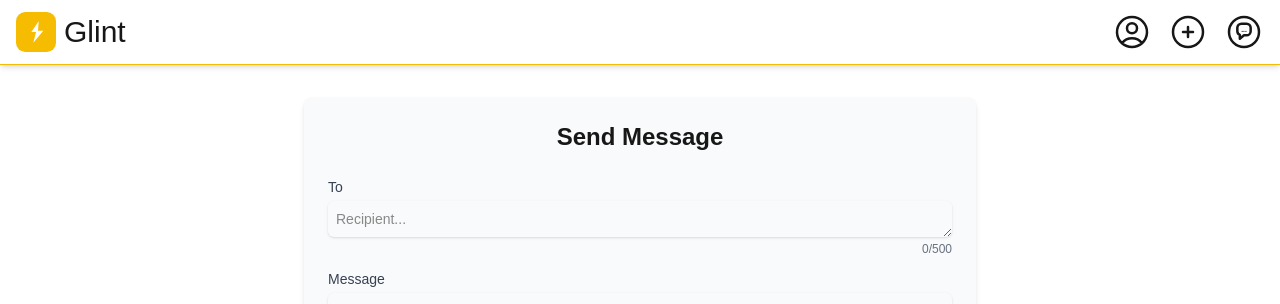
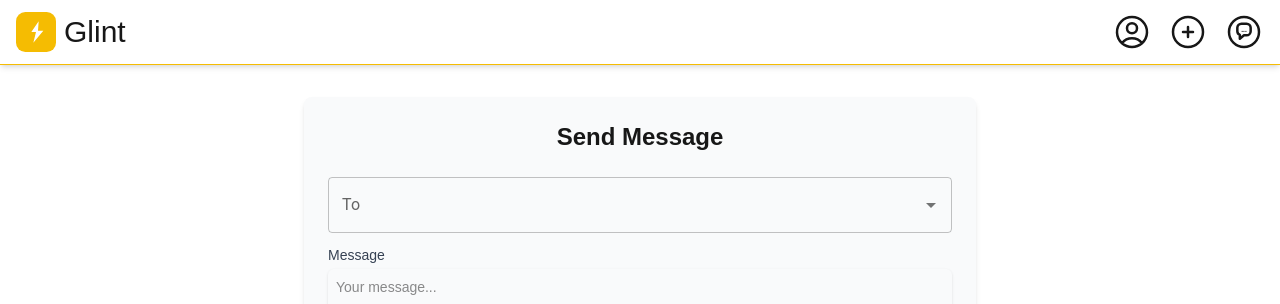
Before and after one commit to LaniakeanDev/Transcendance, a Next.js app: page /messages in a window 1280 px wide. Shown: the top 304 px of the page. Built offline with nearby package versions, Linux system fonts and the light colour scheme; no server answers; the database is empty.

Commit message:
receiver autocompletion

```diff
--- a/app/messages/page.tsx
+++ b/app/messages/page.tsx
@@ -1,12 +1,15 @@
 import { PrivateMessageForm } from '@/components/message-form';
 import MessageHistory from '@/components/message-history';
+import { prisma } from '@/lib/prisma';
+
+const users = await prisma.user.findMany();
 
 export default function PrivateMessages() {
   return (
     <main>
       <div className="flex flex-col gap-4 min-h-0 flex-1">
         <div>
-          <PrivateMessageForm />
+          <PrivateMessageForm users={users} />
         </div>
         <div>
           <MessageHistory />
--- a/components/message-form/index.tsx
+++ b/components/message-form/index.tsx
@@ -2,19 +2,23 @@
 
 import React, { useState } from 'react';
 import { useRouter } from 'next/navigation';
-import { useForm, SubmitHandler } from 'react-hook-form';
+import { useForm, SubmitHandler, Controller } from 'react-hook-form';
 import { zodResolver } from '@hookform/resolvers/zod';
 import {
   privateMessageSchema,
   PrivateMessageFormData,
 } from '@/lib/validation/private-message';
+import { Autocomplete, TextField } from '@mui/material';
+import { User } from '@prisma/client';
 
 interface PrivateMessageFormProps {
+  users: User[];
   onSuccess?: () => void;
   onError?: (error: Error) => void;
 }
 
 export const PrivateMessageForm: React.FC<PrivateMessageFormProps> = ({
+  users,
   onSuccess,
   onError,
 }) => {
@@ -24,6 +28,7 @@ export const PrivateMessageForm: React.FC<PrivateMessageFormProps> = ({
 
   const {
     register,
+    control,
     handleSubmit,
     formState: { errors },
     reset,
@@ -81,6 +86,11 @@ export const PrivateMessageForm: React.FC<PrivateMessageFormProps> = ({
 
   const messageLength = watch('content').length;
 
+  // const users = [
+  //   { name: 'Alice', id: 1 },
+  //   { name: 'Bob', id: 2 },
+  // ];
+
   return (
     <div className="max-w-2xl mx-auto p-6 bg-gray-50 dark:bg-gray-800 rounded-lg shadow-md">
       <h2 className="text-2xl font-semibold mb-6 text-center">Send Message</h2>
@@ -90,16 +100,43 @@ export const PrivateMessageForm: React.FC<PrivateMessageFormProps> = ({
           <label
             htmlFor="receiver"
             className="block text-sm font-medium text-gray-700 dark:text-gray-200"
-          >
-            To
-          </label>
+          ></label>
           <div className="mt-1">
-            <textarea
+            {/* <textarea
               id="receiver"
               rows={1}
               className="p-2 block w-full rounded-md border-gray-300 shadow-sm focus:border-(--glint) focus:ring-(--glint) sm:text-sm"
               placeholder="Recipient..."
               {...register('receiver')}
+            /> */}
+            <Controller
+              name="receiver"
+              control={control}
+              render={({ field }) => (
+                <Autocomplete
+                  options={users}
+                  autoHighlight
+                  autoSelect
+                  value={
+                    users.find(
+                      (user) => String(user.username) === field.value
+                    ) ?? null
+                  }
+                  getOptionLabel={(option) => option.username}
+                  getOptionKey={(option) => String(option.id)}
+                  onChange={(_, value) => {
+                    field.onChange(value ? String(value.username) : '');
+                  }}
+                  renderInput={(params) => (
+                    <TextField
+                      {...params}
+                      label="To"
+                      error={!!errors.receiver}
+                      helperText={errors.receiver?.message}
+                    />
+                  )}
+                />
+              )}
             />
           </div>
           {errors.receiver && (
@@ -107,9 +144,6 @@ export const PrivateMessageForm: React.FC<PrivateMessageFormProps> = ({
               {errors.receiver.message}
             </p>
           )}
-          <div className="mt-1 text-xs text-gray-500 text-right">
-            {watch('receiver')?.length || 0}/500
-          </div>
         </div>
 
         <div>
--- a/components/message-history/index.tsx
+++ b/components/message-history/index.tsx
@@ -35,7 +35,7 @@ export default async function MessageHistory() {
           },
         },
         orderBy: {
-          createdAt: 'asc',
+          createdAt: 'desc',
         },
       })
     : [];
--- a/lib/validation/private-message.ts
+++ b/lib/validation/private-message.ts
@@ -1,11 +1,7 @@
 import { z } from 'zod';
 
 export const privateMessageSchema = z.object({
-  receiver: z
-    .string()
-    .trim()
-    .min(1, 'Please enter a recipient')
-    .max(500, 'recipient cannot exceed 500 characters'),
+  receiver: z.string().trim().min(1, 'Please enter a recipient'),
 
   content: z
     .string()
--- a/package.json
+++ b/package.json
@@ -11,7 +11,10 @@
     "prepare": "husky"
   },
   "dependencies": {
+    "@emotion/react": "^11.14.0",
+    "@emotion/styled": "^11.14.1",
     "@hookform/resolvers": "^5.7.1",
+    "@mui/material": "^9.3.1",
     "@prisma/adapter-pg": "^7.9.1",
     "@prisma/client": "^7.9.1",
     "@supabase/ssr": "^0.12.4",
```
Also changed, not shown: 2 other files (tests, documents, lock files or other folders).
